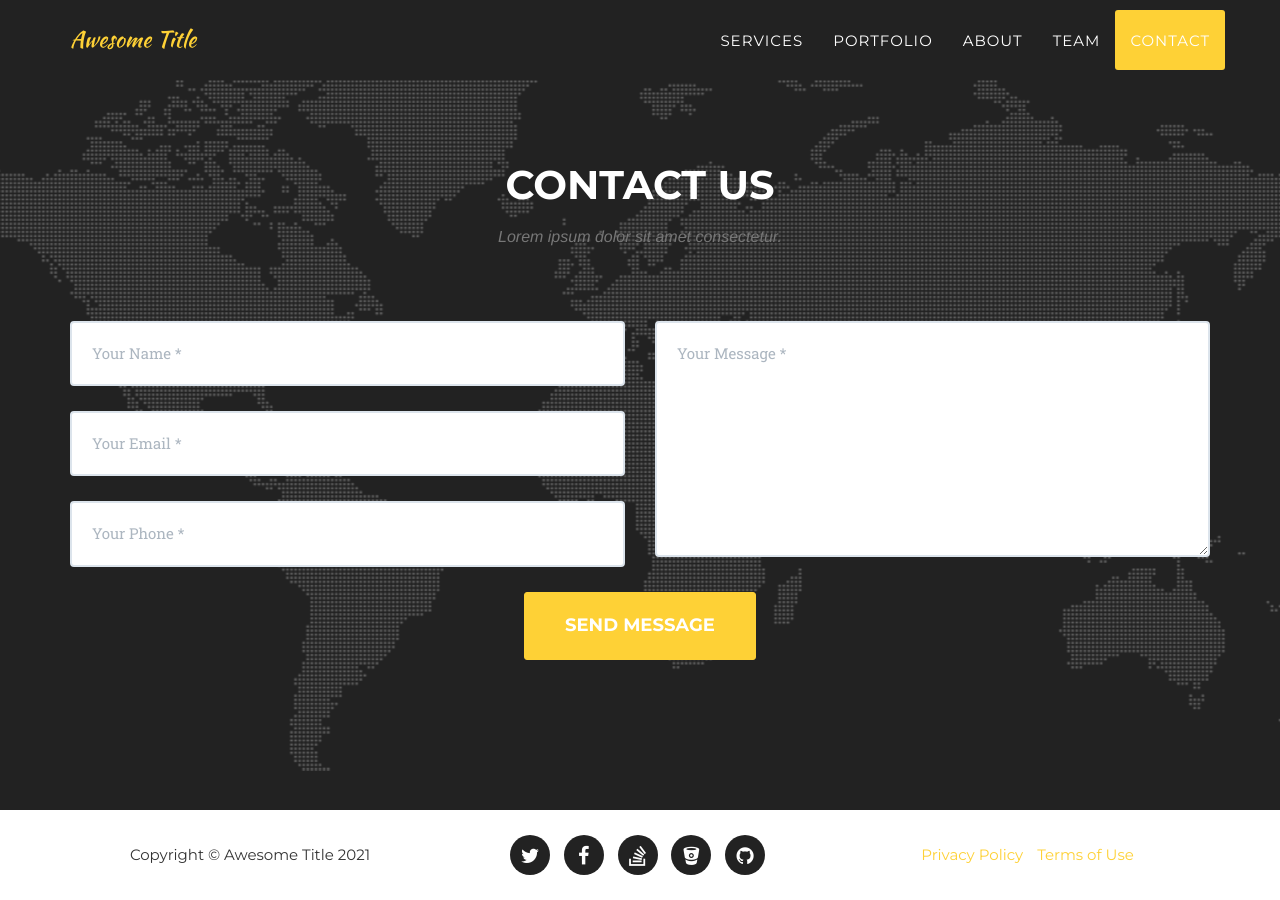
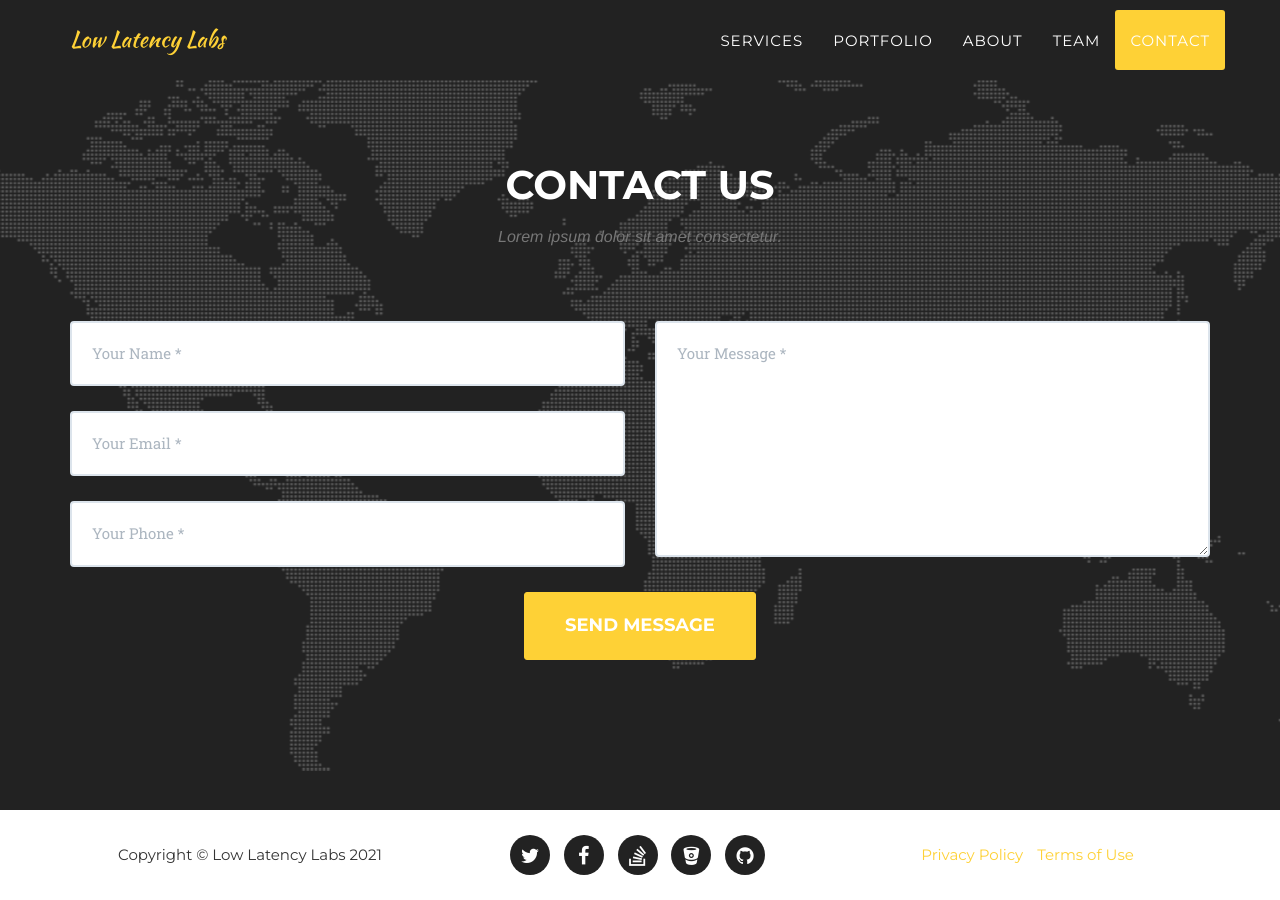
Before and after one commit to blurryhumanface/LowLatencyLabs, a Jekyll site: the page built from index.html, in a window 1280 px wide and 900 px high, scrolled down 5636 px. Built offline with Jekyll 4.4.1, drawn with Linux system fonts in a browser that asks for light colours; some web fonts are replaced.

Commit message:
changed title

```diff
--- a/_config.yml
+++ b/_config.yml
@@ -2,7 +2,7 @@ url: https://y7kim.github.io
 baseurl: /LowLatencyLabs/
 
 # Site settings
-title: Awesome Title
+title: Low Latency Labs
 email: your-email@domain.com
 description: "Write an awesome description for your new site here. You can edit this line in _config.yml. It will appear in your document head meta (for Google search results) and in your feed.xml site description."
 
```
